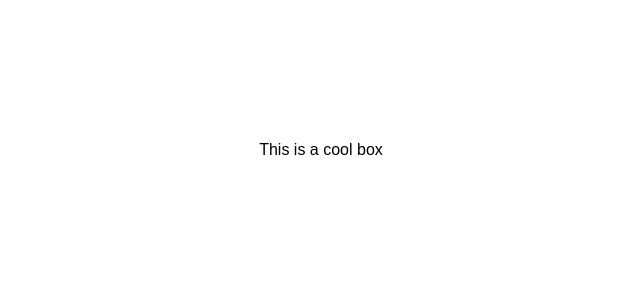
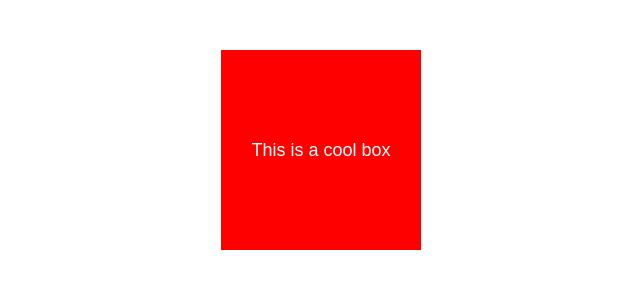
Before and after one commit to zZaidSs/inft-1206, a plain HTML site: page assingments/assignments3/part2/index.html in a window 1280 px wide. Shown: the whole page, without its empty margins (319-959 px from the left). Drawn offline with Linux system fonts and the light colour scheme.

Commit message:
Update style.css
slightly increased the font added base color and the contrasting color for the text

```diff
--- a/assingments/assignments3/part2/style.css
+++ b/assingments/assignments3/part2/style.css
@@ -12,5 +12,7 @@ html {
   align-items: center; /* Center content vertically */
   justify-content: center; /* Center content horizontally */
   margin: 50px auto; /* Center the box horizontally and add some margin on top */
-
+  font-size: 1.125rem; /* Increase font size to around 18px (1rem = 16px, so 1.125rem = 18px) */
+  background-color: #ff0000; /* Base color for the design (red) */
+  color: #ffffff; /* Contrasting color for the text (white) */
 }
```
